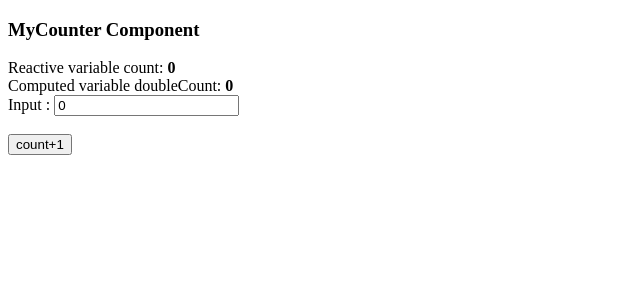
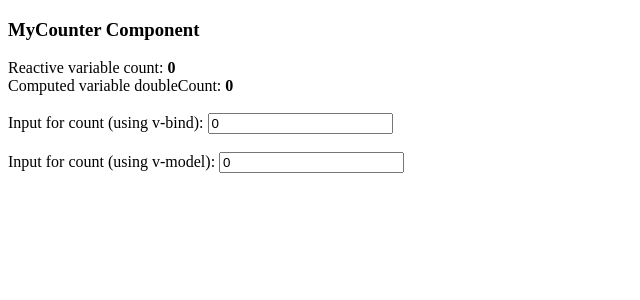
Before and after one commit to IrsyadHalimi/vueapp, a Vue app: page / in a window 1280 px wide. Shown: the top 300 px of the page, without its empty margins (0-640 px from the left). Built offline with nearby package versions, Linux system fonts and the light colour scheme.

Commit message:
the difference between v-bind and v-model directives

```diff
--- a/src/App.vue
+++ b/src/App.vue
@@ -1,18 +1,9 @@
 <script setup>
-import { ref, computed } from 'vue';
 import MyCounter from './components/MyCounter.vue';
-
-const count = ref(0);
-const doubleCount = computed(() => count.value * 2);
-const increment = () => {
-  count.value++;
-};
 </script>
 
 <template>
-  <MyCounter :count="count" :doubleCount="doubleCount"/>
-  <br /><br />
-  <button @click="increment()">count+1</button>
+  <MyCounter />
 </template>
 
 <style scoped>
--- a/src/components/MyCounter.vue
+++ b/src/components/MyCounter.vue
@@ -1,13 +1,8 @@
 <script setup>
-import { defineProps, onUpdated } from 'vue';
+import { ref, computed } from 'vue';
 
-const props = defineProps(["count", "doubleCount"]);
-
-console.log("setup: count = ", props.count);
-
-onUpdated(() => {
-  console.log("updated: count = ", props.count);
-})
+const count = ref(0);
+const doubleCount = computed(() => count.value * 2);
 
 </script>
 
@@ -16,6 +11,8 @@ onUpdated(() => {
   Reactive variable count: <b>{{ count }}</b>
   <br />
   Computed variable doubleCount: <b>{{ doubleCount }}</b>
-  <br />
-  Input : <input type="text" v-bind:value="count" />
+  <br /><br />
+  Input for count (using v-bind): <input type="text" :value="count"/>
+  <br/><br/>
+  Input for count (using v-model): <input type="text" v-model="count">
 </template>
```
Also changed, not shown: src/components/MyCounters.vue (added, +11 -0 lines).
